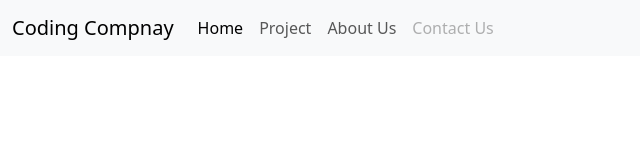
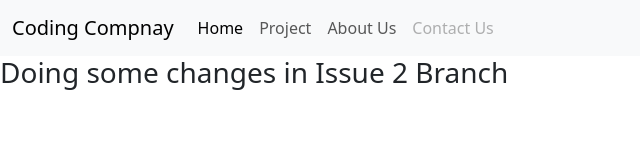
Before and after one commit to salman-laravel/git-testing, a plain HTML site: page index.html in a window 1280 px wide. Shown: the whole page, without its empty margins (0-640 px from the left). Drawn offline with nearby package versions, Linux system fonts and the light colour scheme.

Commit message:
Doing changes in issue 2 branch

```diff
--- a/index.html
+++ b/index.html
@@ -35,6 +35,7 @@
             </div>
         </div>
     </nav>
+    <h3>Doing some changes in Issue 2 Branch</h3>
     <script src="https://cdn.jsdelivr.net/npm/bootstrap@5.3.1/dist/js/bootstrap.bundle.min.js"
         integrity="sha384-HwwvtgBNo3bZJJLYd8oVXjrBZt8cqVSpeBNS5n7C8IVInixGAoxmnlMuBnhbgrkm"
         crossorigin="anonymous"></script>
```
